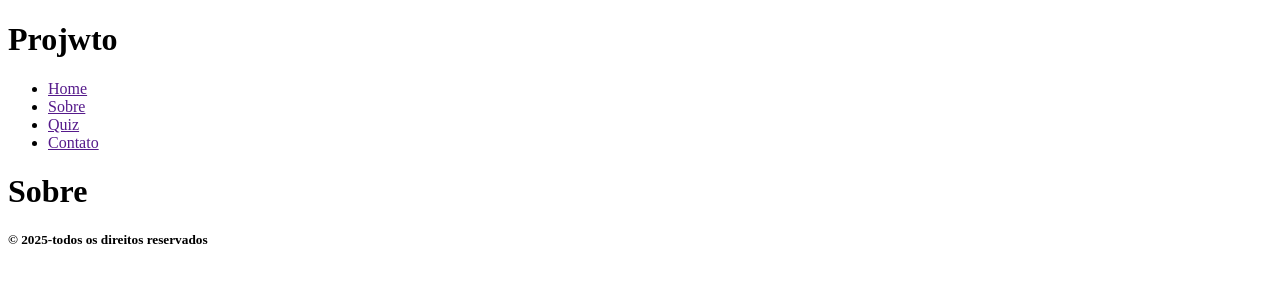
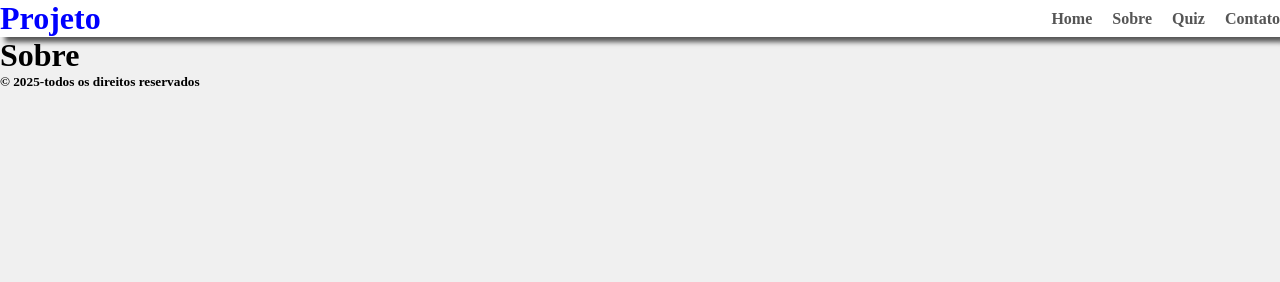
Before and after one commit to giosay/projeto4, a plain HTML site: page src/pages/sobre.html in a window 1280 px wide. Drawn offline with Linux system fonts and the light colour scheme.

```diff
--- a/src/css/estilo.css
+++ b/src/css/estilo.css
@@ -1,7 +1,7 @@
 *{
     margin: 0;
     padding: 0;
-    box-sizing: ;
+    box-sizing: border-box;
 }
 
 body{
--- a/src/pages/sobre.html
+++ b/src/pages/sobre.html
@@ -3,17 +3,19 @@
 <head>
     <meta charset="UTF-8">
     <meta name="viewport" content="width=device-width, initial-scale=1.0">
+    <!-- CHAMANDO O CSS EXTERNO -->
+    <link rel="stylesheet" href="../css/estilo.css">
     <title>Sobre</title>
 </head>
 <body>
     <header>
-        <h1 id="logo">Projwto</h1>
+        <h1 id="logo">Projeto</h1>
         <nav>
             <ul>
-                <li><a href="">Home</a></li>
-                <li><a href="">Sobre</a></li>
-                <li><a href="">Quiz</a></li>
-                <li><a href="">Contato</a></li>
+                <li><a href="../../index.html">Home</a></li>
+                <li><a href="./sobre.html">Sobre</a></li>
+                <li><a href="./quiz.html">Quiz</a></li>
+                <li><a href="./contato.html">Contato</a></li>
             </ul>
         </nav>
     </header>
```
Also changed, not shown: index.html (+5 -5 lines), src/js/script.js (+25 -0 lines), src/pages/contato.html (+5 -5 lines), src/pages/quiz.html (+5 -5 lines).
